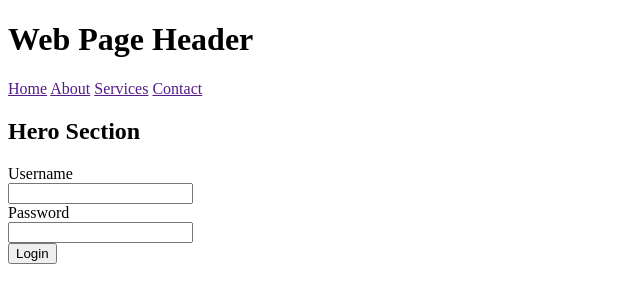
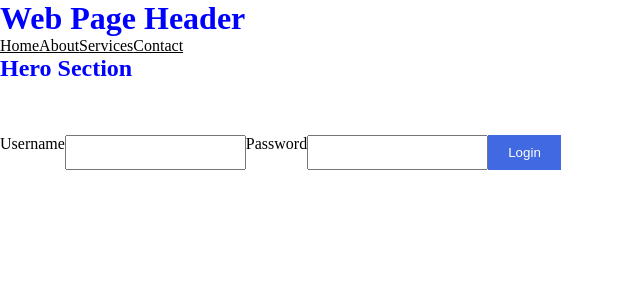
Before and after one commit to EasyCode01/git-tut, a plain HTML site: page index.html in a window 1280 px wide. Shown: the whole page, without its empty margins (0-640 px from the left). Drawn offline with Linux system fonts and the light colour scheme.

Commit message:
style login button

```diff
--- a/index.html
+++ b/index.html
@@ -4,6 +4,7 @@
     <meta charset="UTF-8" />
     <meta name="viewport" content="width=device-width, initial-scale=1.0" />
     <title>My Website</title>
+    <link rel="stylesheet" href="./style.css" />
   </head>
   <body>
     <h1>Web Page Header</h1>
@@ -24,7 +25,7 @@
         <input type="text" /> <br />
         <label for="">Password</label> <br />
         <input type="password" name="" id="" /> <br />
-        <button>Login</button>
+        <button class="login-btn">Login</button>
       </form>
     </main>
 
--- a/style.css
+++ b/style.css
@@ -17,9 +17,17 @@ a {
 }
 
 section {
-  height: 100vh;
+  height: 10vh;
 }
 
 form {
   display: flex;
 }
+
+.login-btn {
+  padding: 10px 20px;
+  border: none;
+  background-color: royalblue;
+  color: #fff;
+  cursor: pointer;
+}
```
